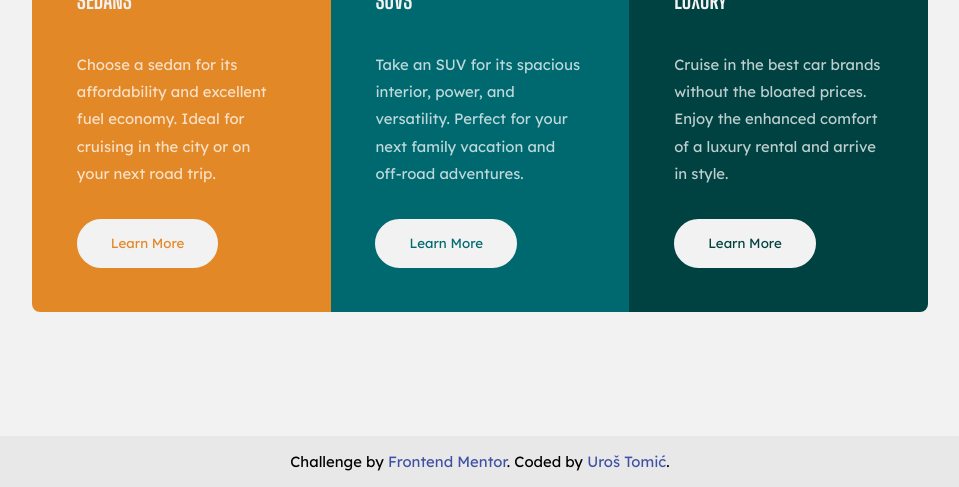
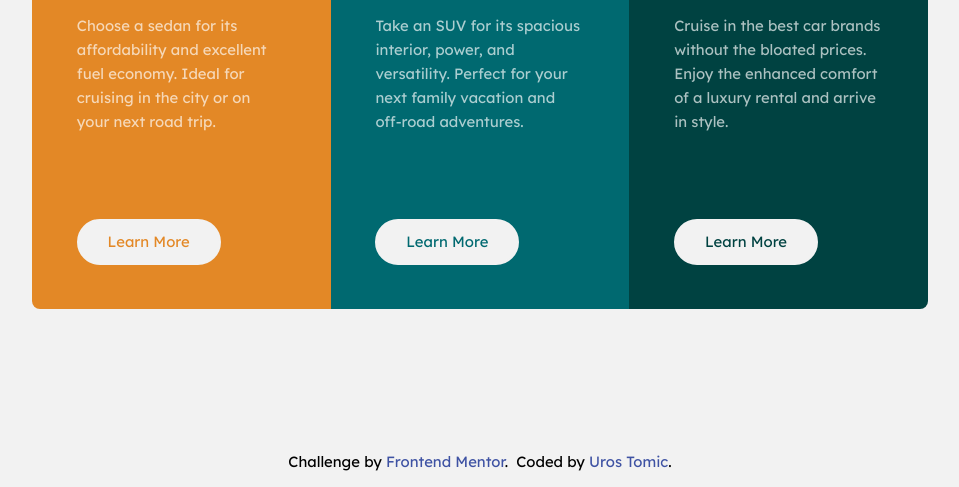
Before and after one commit to MrGeminus/3-column-preview-card-component, a plain HTML site: page index.html in a window 1280 px wide. Shown: the part 313-800 px from the top of the page, without its empty margins (160-1119 px from the left). Drawn offline with Linux system fonts and the light colour scheme.

Commit message:
tenth commit

```diff
--- a/index.html
+++ b/index.html
@@ -5,39 +5,63 @@
   <meta charset="UTF-8">
   <meta name="viewport" content="width=device-width, initial-scale=1.0">
   <link rel="icon" type="image/png" sizes="32x32" href="images/favicon-32x32.png">
-  <link rel="stylesheet" media="screen and (max-width: 942px)" href="css/mobile.css" />
-  <link rel="stylesheet" media="screen and (min-width: 942px)" href="css/desktop.css" />
+  <link rel="stylesheet" href="css/style.css" />
   <title>Frontend Mentor | 3-column preview card component</title>
 </head>
 
 <body>
-  <section class="card-container">
-    <div class="card first-card">
-      <img src="icons/sedans.svg" alt="sedans icon" />
-      <h1>Sedans</h1>
-      <p>Choose a sedan for its affordability and excellent fuel economy. Ideal for cruising in the city
-        or on your next road trip.</p>
-      <button>Learn More</button>
-    </div>
-    <div class="card second-card">
-      <img src="icons/suv.svg" alt="suv icon" />
-      <h1>SUVs</h1>
-      <p>Take an SUV for its spacious interior, power, and versatility. Perfect for your next family vacation
-        and off-road adventures.</p>
-      <button>Learn More</button>
-    </div>
-    <div class="card third-card">
-      <img src="icons/luxury.svg" alt="luxury icon" />
-      <h1>Luxury</h1>
-      <p>Cruise in the best car brands without the bloated prices. Enjoy the enhanced comfort of a luxury
-        rental and arrive in style.</p>
-      <button>Learn More</button>
-    </div>
-  </section>
-  <footer>
-    Challenge by <a href="https://www.frontendmentor.io?ref=challenge" target="_blank">Frontend Mentor</a>.
-    Coded by <a href="https://github.com/MrGeminus" target="_blank">Uroš Tomić</a>.
-  </footer>
+  <div class="card-component-wrapper">
+    <!-- Hidden header starts here -->
+    <header class="screen-readers-only">
+      <h1 class="screen-readers-only">3-column preview card component</h1>
+    </header>
+    <!-- Hidden header ends here -->
+    <!-- Main content starts here -->
+    <main class="card-component-wrapper__main">
+      <!-- Card component starts here -->
+      <article class="card">
+        <!-- Footer starts -->
+        <h2 class="screen-readers-only">The card component</h2>
+        <!-- Orange column -->
+        <section class="card__column card__column--first-theme card__column--rounded-left">
+          <img class="card__column-illustration" src="icons/sedans.svg" alt="Sedans car icon" />
+          <h3 class="card__column-title">Sedans</h3>
+          <p class="card__column-description">Choose a sedan for its affordability and excellent fuel economy.
+            Ideal for cruising in the city
+            or on your next road trip.</p>
+          <a role="button" href="#" class="card__column-button">Learn More</a>
+        </section>
+        <!-- Cyan column -->
+        <section class="card__column card__column--second-theme">
+          <img class="card__column-illustration" src="icons/suv.svg" alt="SUV car icon" />
+          <h3 class="card__column-title">SUVs</h3>
+          <p class="card__column-description">Take an SUV for its spacious interior, power, and versatility.
+            Perfect for your next family vacation
+            and off-road adventures.</p>
+          <a role="button" href="#" class="card__column-button">Learn More</a>
+        </section>
+        <!-- Dark cyan column -->
+        <section class="card__column card__column--third-theme card__column--rounded-right">
+          <img class="card__column-illustration" src="icons/luxury.svg" alt="lUXURY car icon" />
+          <h3 class="card__column-title">Luxury</h3>
+          <p class="card__column-description">Cruise in the best car brands without the bloated prices. Enjoy
+            the enhanced comfort of a luxury
+            rental and arrive in style.</p>
+          <a role="button" href="#" class="card__column-button">Learn More</a>
+        </section>
+      </article>
+      <!-- Card component ends here -->
+    </main>
+    <!-- Main content ends here -->
+    <!-- Footer starts here -->
+    <footer class="card-component-wrapper__footer">
+      <P class="footer-item--margin-right">Challenge by <a href="https://www.frontendmentor.io?ref=challenge"
+          target="_blank" rel="noopener" class="attribution-link">Frontend Mentor</a>.</P>
+      <P>Coded by <a href="https://github.com/MrGeminus" target="_blank" rel="noopener" class="attribution-link">Uros
+          Tomic</a>.</P>
+    </footer>
+    <!-- Footer end here -->
+  </div>
 </body>
 
 </html>
--- a/sass/desktop.scss
+++ /dev/null
@@ -1,106 +0,0 @@
-*{
-    box-sizing: border-box;
-    margin: 0;
-    padding: 0;
-}
-@font-face {
-    font-family: 'Lexend Deca';
-    src: url(../fonts/Lexend_Deca/LexendDeca-Regular.ttf);
-}
-@font-face {
-    font-family: 'Big Shoulders';
-    src: url(../fonts/Big_Shoulders_Display/BigShouldersDisplay-Bold.ttf);
-}
-body{
-    width: 100vw;
-    height: 100vh;
-    display: flex;
-    flex-direction: column;
-    align-items: center;
-    justify-content: center;
-    font-size: 0.93rem;
-    background-color: hsl(0, 0%, 95%);
-    .card-container{
-        width: 56rem;
-        display: grid;
-        grid-template-rows: repeat(1, 1fr);
-        grid-template-columns: repeat(3, 1fr);
-        .card{
-        padding: 2.8rem;
-        h1{
-            margin-top: 2.3rem;
-            color: hsl(0, 0%, 95%);
-            font-family: 'Big Shoulders';
-            text-transform: uppercase;
-        }
-        p{
-            margin-top: 2.3rem;
-            color: hsla(0, 0%, 100%, 0.75);
-            font-family: 'Lexend Deca';
-            line-height: 1.7rem;
-        }
-        button{
-            margin-top: 2rem;
-            padding: 0.9rem 2rem;
-            font-family: 'Lexend Deca';
-            text-transform: capitalize;
-            background-color: hsl(0, 0%, 95%);
-            border: 0.15rem solid hsl(0, 0%, 95%);
-            border-radius: 2rem;
-            transition: 0.4s ease-in all;
-        }
-    }
-        .first-card{
-            border-top-left-radius: 0.5rem;
-            border-bottom-left-radius: 0.5rem;
-            background-color: hsl(31, 77%, 52%);
-            button{
-                color: hsl(31, 77%, 52%);
-            }
-            button:hover{
-                cursor: pointer;
-                color: hsl(0, 0%, 95%);
-                background-color: hsl(31, 77%, 52%);
-            }
-        }
-        .second-card{
-            background-color: hsl(184, 100%, 22%);
-            button{
-                color: hsl(184, 100%, 22%);
-            }
-            button:hover{
-                cursor: pointer;
-                color: hsl(0, 0%, 95%);
-                background-color: hsl(184, 100%, 22%);
-            }
-        }
-        .third-card{
-            border-top-right-radius: 0.5rem;
-            border-bottom-right-radius: 0.5rem;
-            background-color: hsl(179, 100%, 13%);
-            button{
-                color: hsl(179, 100%, 13%);
-            }
-            button:hover{
-                cursor: pointer;
-                color: hsl(0, 0%, 95%);
-                background-color: hsl(179, 100%, 13%);
-            }
-        }
-    }
-    footer {
-        width: 100%;
-        position: fixed;
-        bottom: 0;
-        left: 0;
-        padding: 1rem;
-        font-size: 0.93rem;
-        font-family: 'Lexend Deca';
-        text-align: center;
-        background-color: hsl(0, 2%, 91%);
-      a {
-        color: hsl(228, 45%, 44%);
-        text-decoration: none;
-      }
-      }
-}
--- a/sass/mobile.scss
+++ /dev/null
@@ -1,111 +0,0 @@
-*{
-    box-sizing: border-box;
-    margin: 0;
-    padding: 0;
-}
-@font-face {
-    font-family: 'Lexend Deca';
-    src: url(../fonts/Lexend_Deca/LexendDeca-Regular.ttf);
-}
-@font-face {
-    font-family: 'Big Shoulders';
-    src: url(../fonts/Big_Shoulders_Display/BigShouldersDisplay-Bold.ttf);
-}
-body{
-    width: 100vw;
-    display: flex;
-    flex-direction: column;
-    align-items: center;
-    justify-content: center;
-    font-size: 0.93rem;
-    background-color: hsl(0, 0%, 95%);
-    overflow-x: hidden;
-    .card-container{
-        margin: 4.5rem 1.5rem;
-        display: grid;
-        grid-template-rows: repeat(3, 1fr);
-        grid-template-columns: repeat(1, 1fr);
-        .card{
-        padding: 2.8rem;
-        h1{
-            margin-top: 2.3rem;
-            color: hsl(0, 0%, 95%);
-            font-family: 'Big Shoulders';
-            text-transform: uppercase;
-        }
-        p{
-            margin-top: 2.3rem;
-            color: hsla(0, 0%, 100%, 0.75);
-            font-family: 'Lexend Deca';
-            line-height: 1.7rem;
-        }
-        button{
-            margin-top: 2rem;
-            padding: 0.9rem 2rem;
-            font-family: 'Lexend Deca';
-            text-transform: capitalize;
-            background-color: hsl(0, 0%, 95%);
-            border: 0.15rem solid hsl(0, 0%, 95%);
-            border-radius: 2rem;
-            transition: 0.4s ease-in all;
-        }
-    }
-        .first-card{
-            border-top-left-radius: 0.5rem;
-            border-top-right-radius: 0.5rem;
-            background-color: hsl(31, 77%, 52%);
-            button{
-                color: hsl(31, 77%, 52%);
-            }
-            button:hover{
-                cursor: pointer;
-                color: hsl(0, 0%, 95%);
-                background-color: hsl(31, 77%, 52%);
-            }
-        }
-        .second-card{
-            background-color: hsl(184, 100%, 22%);
-            button{
-                color: hsl(184, 100%, 22%);
-            }
-            button:hover{
-                cursor: pointer;
-                color: hsl(0, 0%, 95%);
-                background-color: hsl(184, 100%, 22%);
-            }
-        }
-        .third-card{
-            border-bottom-left-radius: 0.5rem;
-            border-bottom-right-radius: 0.5rem;
-            background-color: hsl(179, 100%, 13%);
-            button{
-                color: hsl(179, 100%, 13%);
-            }
-            button:hover{
-                cursor: pointer;
-                color: hsl(0, 0%, 95%);
-                background-color: hsl(179, 100%, 13%);
-            }
-        }
-    }
-    footer {
-        width: 100%;
-        padding: 1rem 4.5rem;
-        font-size: 0.93rem;
-        font-family: 'Lexend Deca';
-        text-align: center;
-        line-height: 1.7rem;
-        background-color: hsl(0, 2%, 91%);
-      a {
-        color: hsl(228, 45%, 44%);
-        text-decoration: none;
-      }
-      }
-}
-@media (max-width: 360px) {
-    body{
-        footer{
-            padding: 1rem 2.9rem;
-        }
-    }
-}
--- /dev/null
+++ b/sass/style.scss
@@ -0,0 +1,271 @@
+/*----------------------------
+	General styling
+----------------------------*/
+
+*{
+    box-sizing: border-box;
+    margin: 0;
+    padding: 0;
+}
+
+/*----------------------------
+	Font Import
+----------------------------*/
+
+@font-face {
+    font-family: 'Lexend Deca';
+    src: url(../fonts/Lexend_Deca/LexendDeca-Regular.ttf);
+}
+@font-face {
+    font-family: 'Big Shoulders';
+    src: url(../fonts/Big_Shoulders_Display/BigShouldersDisplay-Bold.ttf);
+}
+
+/*----------------------------
+	Variables definition
+----------------------------*/
+
+// General
+
+$main-background-color: hsl(0, 0%, 95%);
+$title-color: hsl(0, 0%, 95%);
+$description-color: hsla(0, 0%, 100%, 0.75);
+$button-color: hsl(0, 0%, 95%);
+$button-text-hover-color: hsl(0, 0%, 95%);
+
+// First card theme
+
+$first-column-background-color: hsl(31, 77%, 52%);
+$first-button-text-color: hsl(31, 77%, 52%);
+$first-button-hover-color: hsl(31, 77%, 52%);
+
+// Second card theme
+
+$second-column-background-color: hsl(184, 100%, 22%);
+$second-button-text-color: hsl(184, 100%, 22%);
+$second-button-hover-color: hsl(184, 100%, 22%);
+
+// Third card theme
+
+$third-column-background-color: hsl(179, 100%, 13%);
+$third-button-text-color: hsl(179, 100%, 13%);
+$third-button-hover-color: hsl(179, 100%, 13%);
+
+/*----------------------------
+	Screen reader stuff
+----------------------------*/
+
+.screen-readers-only {
+    position: absolute;
+    width: 1px;
+    height: 1px;
+    padding: 0;
+    margin: -1px;
+    overflow: hidden;
+    clip: rect(0, 0, 0, 0);
+    border: 0;
+}
+
+/*----------------------------
+	Card component styling
+----------------------------*/
+
+.card-component-wrapper {
+    width: 100vw;
+    height: fit-content;
+    display: flex;
+    flex-direction: column;
+    background-color: $main-background-color;
+
+    &__main {
+        padding: 4.5rem 1.5rem;
+        display: flex;
+        flex-direction: column;
+        flex-grow: 1;
+        align-items: center;
+        justify-content: center;
+    }
+    .card {
+        max-width: 56rem;
+        display: grid;
+        grid-template-rows: repeat(3, 1fr);
+        grid-template-columns: repeat(1, 1fr);
+
+        &__column {
+        padding: 2.8rem;
+        }
+
+        &__column-title {
+            margin-top: 1.7rem;
+            color: $title-color;
+            font-size: 2.4rem;
+            font-weight: 400;
+            font-family: 'Big Shoulders';
+            text-transform: uppercase;
+            opacity: 0.9;
+        }
+
+        &__column-description {
+            margin-top: 1.9rem;
+            color: $description-color;
+            font-size: 0.93rem;
+            font-weight: 400;
+            font-family: 'Lexend Deca';
+            line-height: 1.5rem;
+            opacity: 0.9;
+        }
+
+        &__column-button {
+            margin-top: 1.5rem;
+            padding: 0.7rem 1.8rem;
+            display: inline-block;
+            font-size: 0.93rem;
+            font-weight: 400;
+            font-family: 'Lexend Deca';
+            text-transform: capitalize;
+            text-decoration: none;
+            background-color: $button-color;
+            border: 0.15rem solid $button-color;
+            border-radius: 2rem;
+        }
+
+        &__column--first-theme {
+            background-color: $first-column-background-color;
+
+            .card__column-button {
+                color: $first-button-text-color;
+
+                &:hover {
+                    color: $button-text-hover-color;
+                    background-color: $first-button-hover-color;
+                }
+            }
+        }
+
+        &__column--second-theme {
+            background-color: $second-column-background-color;
+
+            .card__column-button {
+                color: $second-button-text-color;
+
+                &:hover {
+                    color: $button-text-hover-color;
+                    background-color: $second-button-hover-color;
+                }
+            }
+        }
+
+        &__column--third-theme {
+            background-color: $third-column-background-color;
+
+            .card__column-button {
+                color: $third-button-text-color;
+
+                &:hover {
+                    color: $button-text-hover-color;
+                    background-color: $third-button-hover-color;
+                }
+            }
+        }
+
+        &__column--rounded-left {
+            border-top-left-radius: 0.5rem;
+            border-top-right-radius: 0.5rem;
+        }
+
+        &__column--rounded-right {
+            border-bottom-left-radius: 0.5rem;
+            border-bottom-right-radius: 0.5rem;
+        }
+    }
+    &__footer {
+        padding: 1rem 1.5rem;
+        display: flex;
+        flex-direction: column;
+        align-items: center;
+        justify-content: center;
+        font-size: 0.93rem;
+        font-weight: 400;
+        font-family: 'Lexend Deca';
+        text-align: center;
+        .attribution-link {
+            color: hsl(228, 45%, 44%);
+            text-decoration: none;
+      }
+    }
+}
+
+/*----------------------------
+	Media queries
+----------------------------*/
+
+@media (min-width:811px) {
+
+.card-component-wrapper {
+    height: 100vh;
+
+    .card {
+        grid-template-rows: repeat(1, 1fr);
+        grid-template-columns: repeat(3, 1fr);
+
+        &__column-title {
+            margin-top: 2.1rem;
+            font-size: 2.5rem;
+        }
+
+        &__column-button {
+            margin-top: 5.3rem;
+            transition: 0.3s ease-in all;
+
+            &:hover {
+                cursor: pointer;
+            }
+        }
+
+        &__column--rounded-left {
+            border-top-left-radius: 0.5rem;
+            border-top-right-radius: 0rem;
+            border-bottom-left-radius: 0.5rem;
+        }
+
+        &__column--rounded-right {
+            border-top-right-radius: 0.5rem;
+            border-bottom-right-radius: 0.5rem;
+            border-bottom-left-radius: 0rem;
+        }
+    }
+
+    &__footer {
+        flex-direction: row;
+        .footer-item--margin-right {
+            margin-right: 0.5rem;
+        }
+    }
+}
+}
+
+@media (min-width:600px) and (max-width:810px) {
+    .card-component-wrapper {
+
+        &__main {
+            padding: 4.5rem 7rem;
+        }
+        .card {
+
+            &__column-title {
+                margin-top: 2.1rem;
+                font-size: 2.5rem;
+            }
+
+            &__column-button {
+                margin-top: 5.3rem;
+            }
+        }
+        &__footer{
+            flex-direction: row;
+            .footer-item--margin-right {
+                margin-right: 0.5rem;
+            }
+        }
+    }
+}
```
Also changed, not shown: css/desktop.css (deleted, +0 -1 lines), css/mobile.css (deleted, +0 -1 lines), css/style.css (added), 1 other file.
